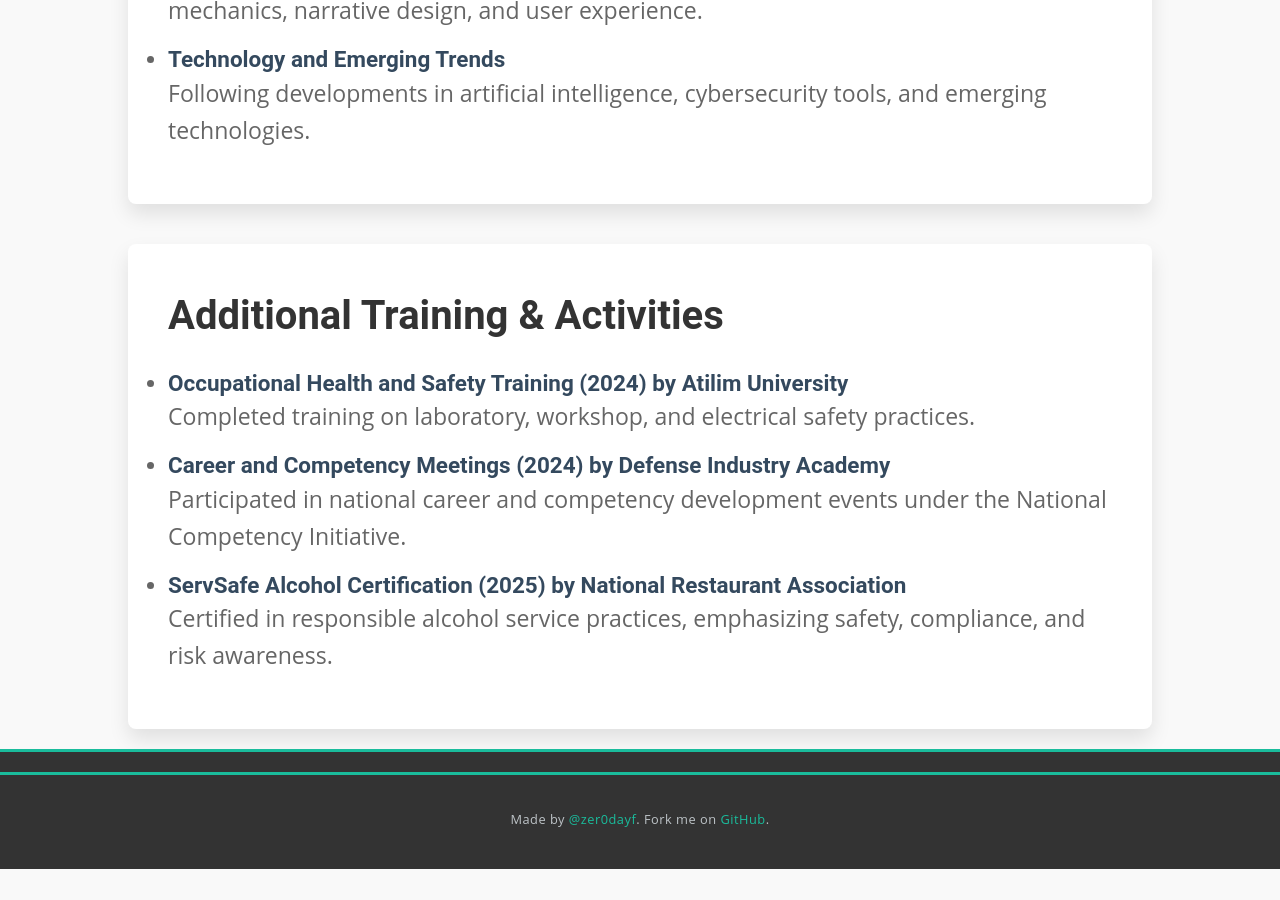
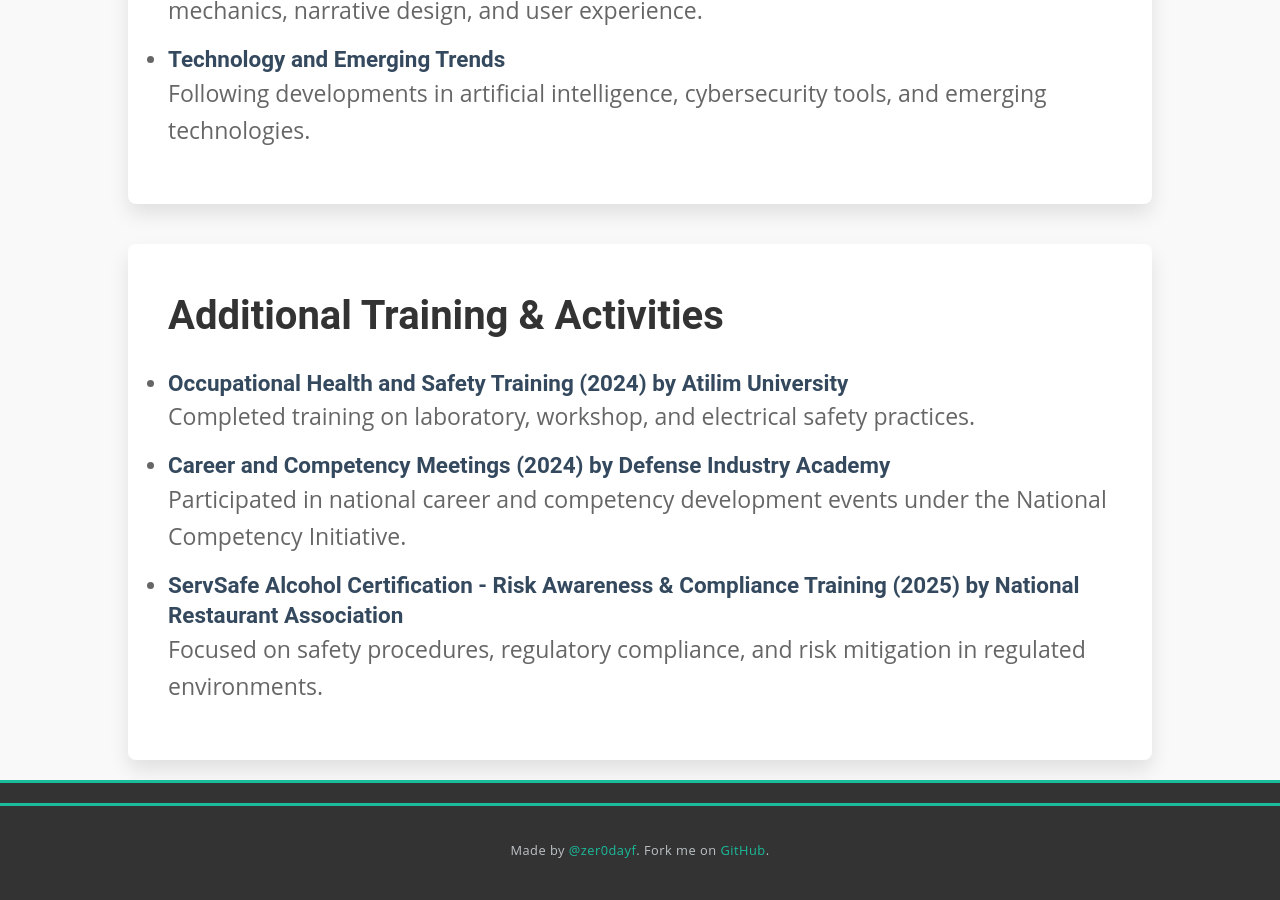
Before and after one commit to adsum0/adsum0.github.io, a Jekyll site: the page built from index.html, in a window 1280 px wide and 900 px high, scrolled down 5405 px. Built offline with Jekyll 4.4.1, drawn with Linux system fonts in a browser that asks for light colours; before the commit the page ends 6274 px from its top, so only the background shows below that.

Commit message:
Update _config.yml

```diff
--- a/_config.yml
+++ b/_config.yml
@@ -172,10 +172,10 @@
       year: 2024
       details: "Participated in national career and competency development events under the National Competency Initiative."
 
-    - name: "ServSafe Alcohol Certification (2025) by National Restaurant Association"
+    - name: "ServSafe Alcohol Certification - Risk Awareness & Compliance Training (2025) by National Restaurant Association"
       organization: "National Restaurant Association"
       year: 2025
-      details: "Certified in responsible alcohol service practices, emphasizing safety, compliance, and risk awareness."
+      details: "Focused on safety procedures, regulatory compliance, and risk mitigation in regulated environments."
 
 
 
```
